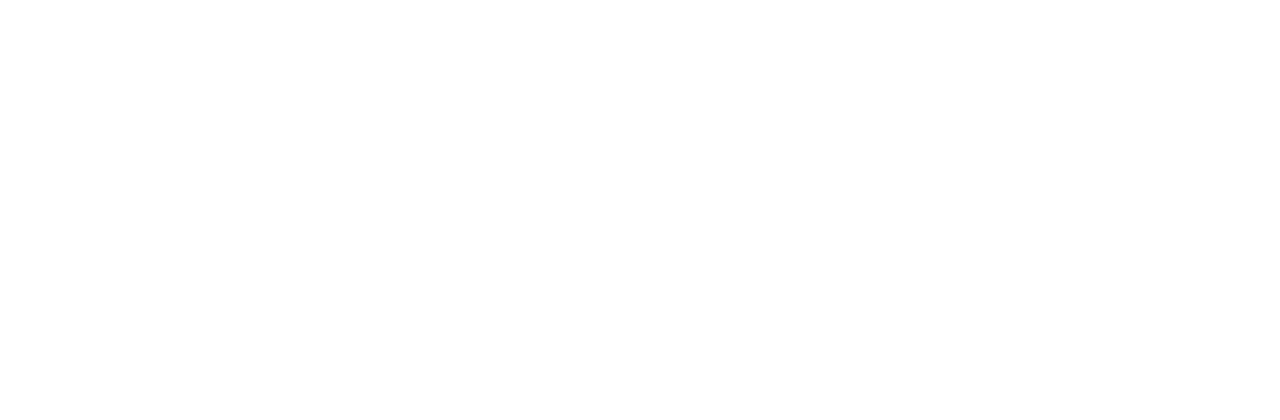
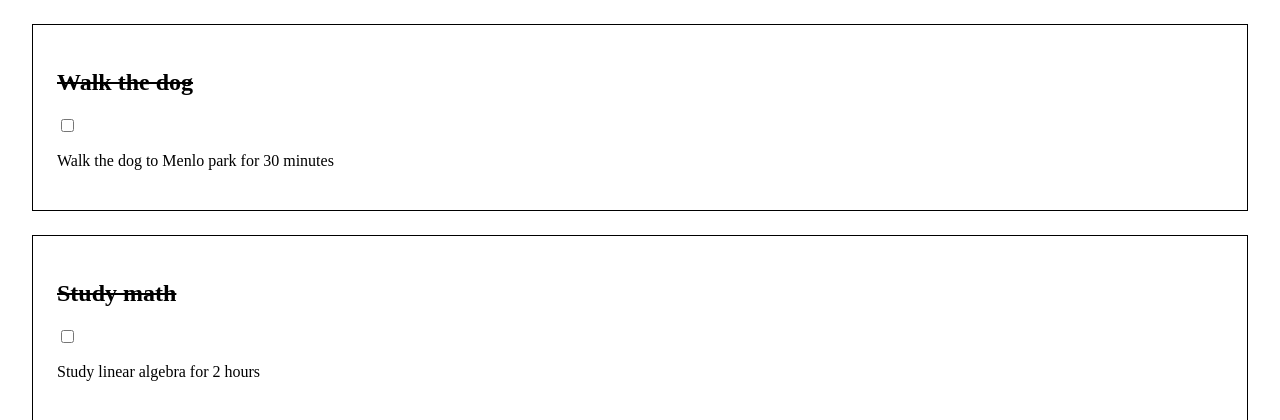
Before and after one commit to ariqRam/react-django-todo, a React (Create React App) app in the folder frontend/: page / in a window 1280 px wide. Shown: the top 420 px of the page. Built offline with nearby package versions, Linux system fonts and the light colour scheme.

Commit message:
added mockup todo

```diff
--- a/frontend/src/App.css
+++ /dev/null
@@ -1,38 +0,0 @@
-.App {
-  text-align: center;
-}
-
-.App-logo {
-  height: 40vmin;
-  pointer-events: none;
-}
-
-@media (prefers-reduced-motion: no-preference) {
-  .App-logo {
-    animation: App-logo-spin infinite 20s linear;
-  }
-}
-
-.App-header {
-  background-color: #282c34;
-  min-height: 100vh;
-  display: flex;
-  flex-direction: column;
-  align-items: center;
-  justify-content: center;
-  font-size: calc(10px + 2vmin);
-  color: white;
-}
-
-.App-link {
-  color: #61dafb;
-}
-
-@keyframes App-logo-spin {
-  from {
-    transform: rotate(0deg);
-  }
-  to {
-    transform: rotate(360deg);
-  }
-}
--- a/frontend/src/App.js
+++ /dev/null
@@ -1,19 +0,0 @@
-import {useState} from 'react';
-
-import logo from './logo.svg';
-import './App.css';
-
-// const todos = ['walk the dog', 'study Chinese', 'program things']
-
-function App() {
-
-  const [todos, setTodos] = useState();
-
-  return (
-    <div className="App">
-
-    </div>
-  );
-}
-
-export default App;
--- /dev/null
+++ b/frontend/src/App.jsx
@@ -0,0 +1,44 @@
+import { useEffect, useState } from "react";
+
+import TodoList from "./components/TodoList";
+import "./static/App.css";
+
+const todosDb = [
+  {
+    id: 1,
+    title: "Walk the dog",
+    description: "Walk the dog to Menlo park for 30 minutes",
+    completed: false,
+  },
+  {
+    id: 2,
+    title: "Study math",
+    description: "Study linear algebra for 2 hours",
+    completed: false,
+  },
+];
+
+function App() {
+  const [todos, setTodos] = useState([]);
+
+  const initializeTodos = () => {
+    setTodos(todosDb);
+  };
+
+  const changeTodos = (todos) => {
+    console.log(todos);
+    setTodos(todos);
+  };
+
+  useEffect(() => {
+    initializeTodos();
+  }, [todos]);
+
+  return (
+    <div className="App">
+      <TodoList todos={todos} setTodos={changeTodos} />
+    </div>
+  );
+}
+
+export default App;
--- /dev/null
+++ b/frontend/src/components/Todo.jsx
@@ -0,0 +1,37 @@
+// import { useState } from "react";
+import "../static/todo.css";
+
+const Todo = (props) => {
+  //   const [todo, setTodo] = useState(props.todo);
+  const { todo, setTodo } = props;
+
+  console.log(todo.completed);
+
+  const onCheckboxChange = (event) => {
+    todo.completed = !event.target.checked;
+    setTodo(todo);
+    console.log(todo.completed);
+  };
+
+  const onCheckboxClick = (event) => {
+    event.target.checked = todo.completed;
+    console.log("==================", event.target.checked);
+  };
+
+  return (
+    <div className="todoContainer">
+      <h2 className={"todoTitle " + todo.completed ? "strikethrough" : ""}>
+        {todo.title}
+      </h2>
+      <input
+        type="checkbox"
+        checked={todo.completed}
+        onChange={onCheckboxChange}
+        onClick={onCheckboxClick}
+      />
+      <p>{todo.description}</p>
+    </div>
+  );
+};
+
+export default Todo;
--- /dev/null
+++ b/frontend/src/components/TodoList.jsx
@@ -0,0 +1,31 @@
+import Todo from "./Todo";
+
+const TodoList = (props) => {
+  const { todos, setTodos } = props;
+
+  const setTodo = (id, todo) => {
+    for (let i in todos) {
+      if (todos[i].id === id) {
+        todos[i] = todo;
+        console.log(id, todo);
+        setTodos(todos);
+      }
+    }
+  };
+
+  return (
+    <>
+      {todos.map((todo) => {
+        return (
+          <Todo
+            todo={todo}
+            setTodo={(newTodo) => setTodo(todo.id, newTodo)}
+            key={todo.id}
+          />
+        );
+      })}
+    </>
+  );
+};
+
+export default TodoList;
--- a/frontend/src/index.css
+++ /dev/null
@@ -1,13 +0,0 @@
-body {
-  margin: 0;
-  font-family: -apple-system, BlinkMacSystemFont, 'Segoe UI', 'Roboto', 'Oxygen',
-    'Ubuntu', 'Cantarell', 'Fira Sans', 'Droid Sans', 'Helvetica Neue',
-    sans-serif;
-  -webkit-font-smoothing: antialiased;
-  -moz-osx-font-smoothing: grayscale;
-}
-
-code {
-  font-family: source-code-pro, Menlo, Monaco, Consolas, 'Courier New',
-    monospace;
-}
--- a/frontend/src/index.js
+++ b/frontend/src/index.js
@@ -1,6 +1,5 @@
 import React from 'react';
 import ReactDOM from 'react-dom/client';
-import './index.css';
 import App from './App';
 import reportWebVitals from './reportWebVitals';
 
--- /dev/null
+++ b/frontend/src/static/App.css
@@ -0,0 +1,3 @@
+html {
+  font-size: 16px;
+}
--- /dev/null
+++ b/frontend/src/static/todo.css
@@ -0,0 +1,13 @@
+.todoContainer {
+    border: 1px solid black;
+    margin: 1.5em;
+    padding: 1.5rem;
+}
+
+.todoTitle {
+    display: inline;
+}
+
+.strikethrough {
+    text-decoration: line-through;
+}
```
Also changed, not shown: frontend/src/setupTests.js (deleted, +0 -5 lines), frontend/src/logo.svg (deleted), 1 other file (tests, documents, lock files or other folders).
